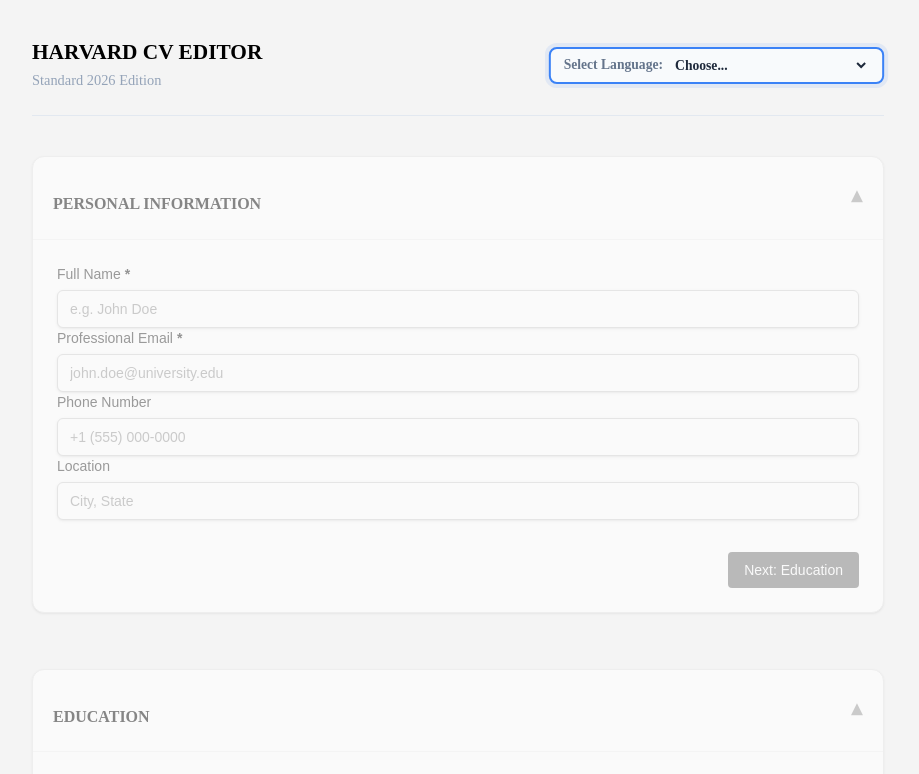
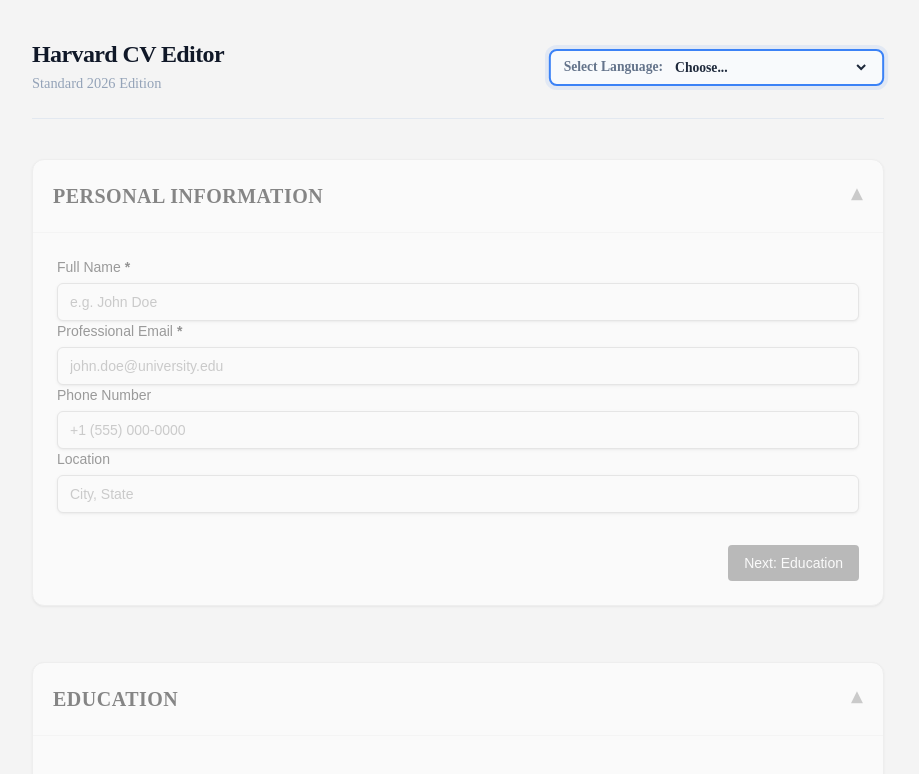
Before and after one commit to wasakabeofficial/creater_cv_format_harvard_ats, a React (Vite) app: page / in a window 1280 px wide. Shown: the top 774 px of the page, without its empty margins (182-1101 px from the left). Built offline with nearby package versions, Linux system fonts and the light colour scheme.

Commit message:
Update in File Title Component and Delete File Style

```diff
--- a/src/assets/styles/ui/Title.css
+++ /dev/null
@@ -1,26 +0,0 @@
-.title-h1 {
-  font-size: var(--fs-name);
-  font-weight: bold;
-  text-align: center;
-  text-transform: uppercase;
-  margin-bottom: 0.5rem;
-}
-
-.title-h2 {
-  font-size: var(--fs-header);
-  font-weight: bold;
-  text-transform: uppercase;
-  margin-top: 1rem;
-  margin-bottom: 0.2rem;
-}
-
-.title-h3 {
-  font-size: var(--fs-body);
-  font-weight: bold;
-}
-
-.title-border {
-  border-bottom: 1px solid var(--color-border);
-  width: 100%;
-  display: block;
-}
--- a/src/components/ui/Title.tsx
+++ b/src/components/ui/Title.tsx
@@ -1,4 +1,3 @@
-import "../../assets/styles/ui/Title.css";
 import type { TitleProps } from "../../types/ui/Title.type";
 
 const Title = ({
@@ -8,10 +7,20 @@ const Title = ({
   className = "",
 }: TitleProps) => {
   const Tag = level;
+  const levelStyles = {
+    h1: "text-2xl font-bold text-gray-900 font-serif tracking-tight",
+    h2: "text-lg font-semibold text-gray-800 font-serif uppercase tracking-wide",
+    h3: "text-md font-medium text-gray-700 font-sans",
+    h4: "text-sm font-bold text-gray-600 font-sans italic",
+  };
 
   return (
     <Tag
-      className={`title-${level} ${hasBorder ? "title-border" : ""} ${className}`}
+      className={`
+        ${levelStyles[level as keyof typeof levelStyles] || levelStyles.h1}
+        ${hasBorder ? "border-b-2 border-black pb-1 mb-4" : ""}
+        ${className}
+      `}
     >
       {label}
     </Tag>
```
